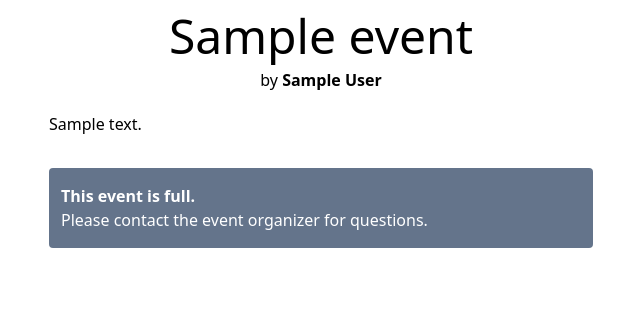
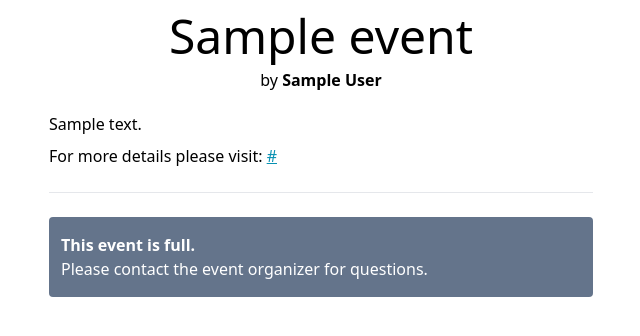
Before and after one commit to Data5tream/easyevents_api, a Django app: a page that uses signup/templates/signup/form_base.html in a window 1280 px wide. Shown: the top 336 px of the page, without its empty margins (319-959 px from the left). Run offline with Django 4.2, Linux system fonts and the light colour scheme; tables that the repository leaves empty hold one stand-in row (values such as "Sample post"); some libraries are stand-ins or nearby versions.

Commit message:
add event details link

```diff
--- a/core/models.py
+++ b/core/models.py
@@ -41,6 +41,7 @@ class Event(models.Model):
     deleted = models.BooleanField(default=False, blank=True)
     locked = models.BooleanField(default=False, blank=True)
     template = models.CharField(max_length=128, choices=TEMPLATE_CHOICES, default=DEFAULT)
+    details_url = models.URLField(blank=True, null=True)
 
     @property
     def signup_is_open(self):
--- a/signup/templates/signup/form_base.html
+++ b/signup/templates/signup/form_base.html
@@ -16,18 +16,27 @@
             by <span class="font-bold">{{ event.creator.first_name }} {{ event.creator.last_name }}</span>
         </h2>
         <p>{{ event.description }}</p>
+        {% if event.details_url %}
+            <div class="my-2">
+                For more details please visit:
+                <a href="{{ event.details_url }}" class="font-normal underline text-cyan-600 hover:text-cyan-800">
+                    {{ event.details_url }}
+                </a>
+            </div>
+        {% endif %}
+        <hr class="my-6">
         {% if already_joined %}
-            <div class="mt-6 rounded bg-slate-500 text-white p-2">
+            <div class="rounded bg-slate-500 text-white p-2">
                 <p class="font-light text-xl mb-2">You have signed up for this event.</p>
                 <p>The event will start at {{ event.start_date }}</p>
             </div>
         {% elif event.locked %}
-            <div class="mt-8 py-4 px-3 mx-auto bg-slate-500 text-white rounded">
+            <div class="py-4 px-3 mx-auto bg-slate-500 text-white rounded">
                 <p class="font-bold">Signups for this event are currently closed.</p>
                 <p>Please contact the event organizer for questions.</p>
             </div>
         {% elif event.is_full %}
-            <div class="mt-8 py-4 px-3 mx-auto bg-slate-500 text-white rounded">
+            <div class="py-4 px-3 mx-auto bg-slate-500 text-white rounded">
                 <p class="font-bold">This event is full.</p>
                 <p>Please contact the event organizer for questions.</p>
             </div>
```
Also changed, not shown: core/migrations/0007_alter_event_options_event_details_url_and_more.py (added).
